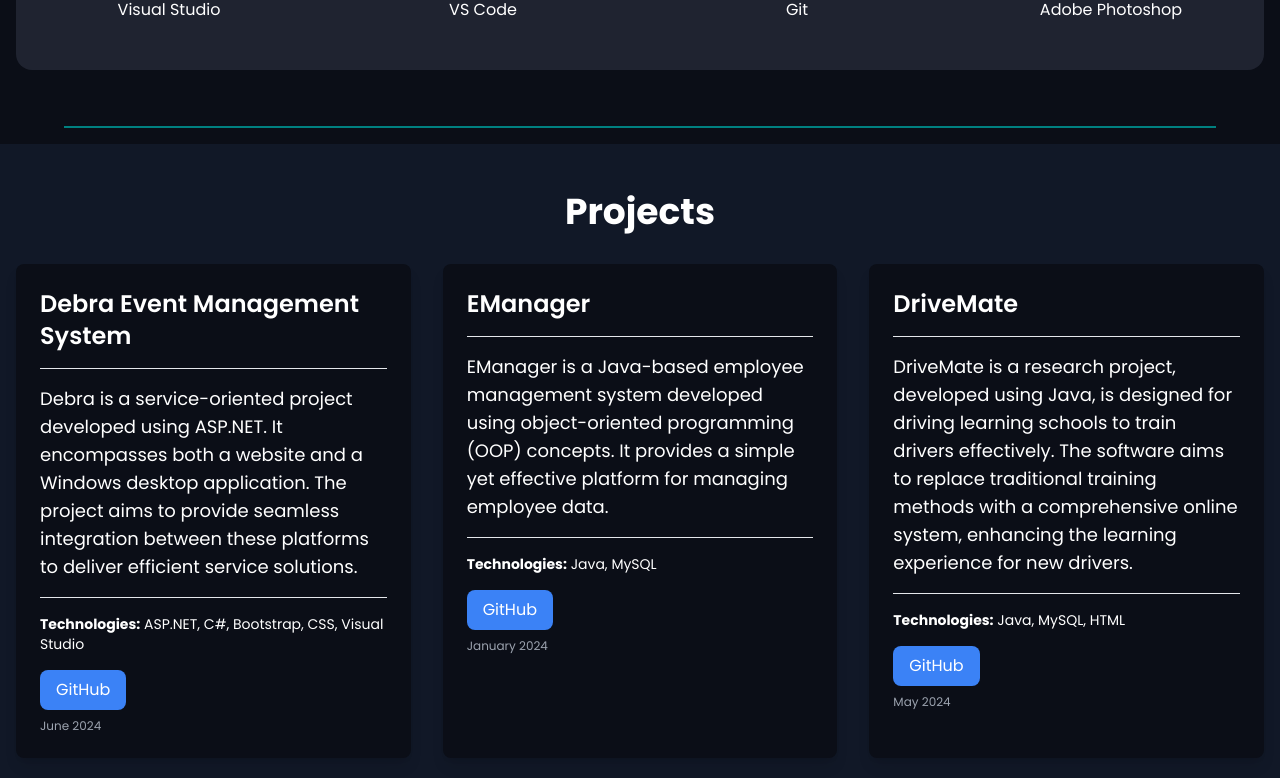
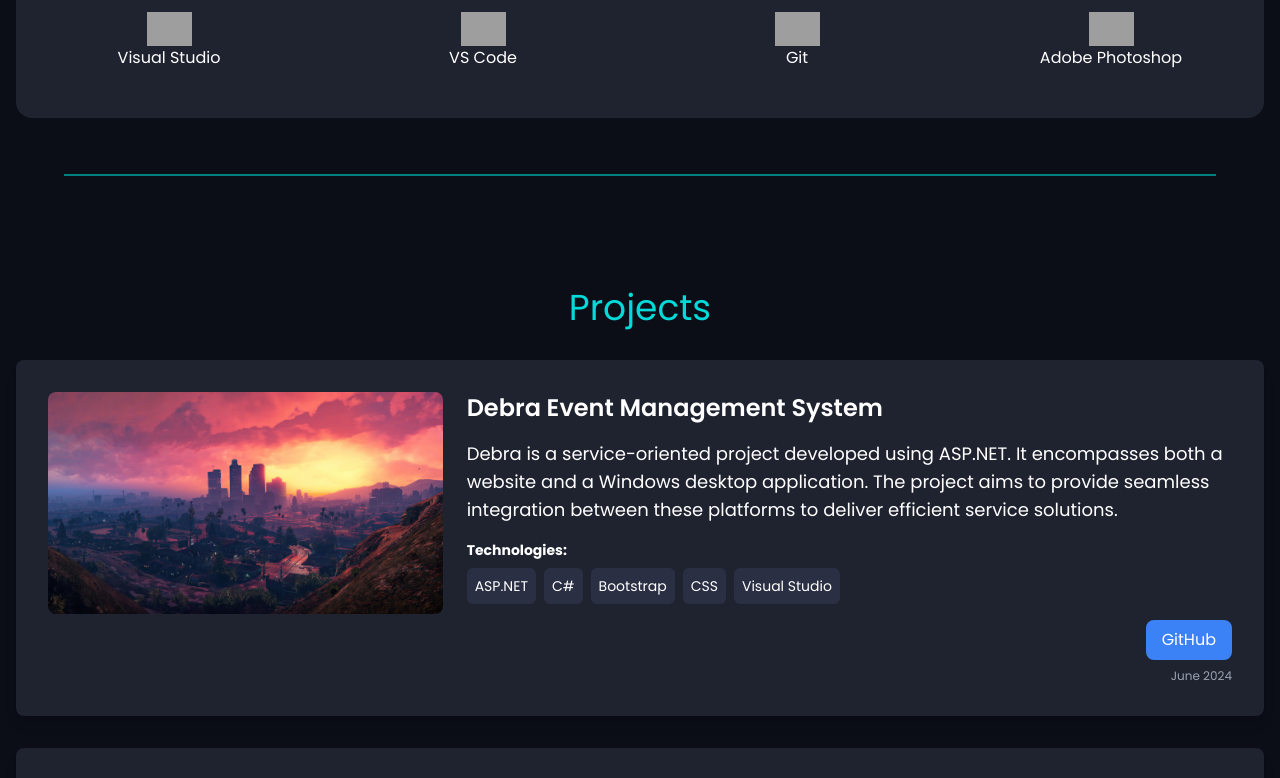
Before and after one commit to smbhathiya/portfolio-v1, a React (Vite) app: page / in a window 1280 px wide. Shown: the part 2031-2809 px from the top of the page. Built offline with nearby package versions, Linux system fonts and the light colour scheme; grey boxes are pictures that could not be loaded.

Commit message:
project, skills, navbar design updated , fixed some issues

```diff
--- a/src/components/Navbar.jsx
+++ b/src/components/Navbar.jsx
@@ -31,6 +31,23 @@ const Navbar = () => {
     window.addEventListener("scroll", handleScroll);
 
     return () => window.removeEventListener("scroll", handleScroll);
+  }, []);
+
+  useEffect(() => {
+    const handleHashChange = () => {
+      const hash = window.location.hash;
+      if (hash) {
+        const offset = 40;
+        window.scrollTo({
+          top: document.querySelector(hash)?.offsetTop - offset,
+          behavior: "smooth",
+        });
+      }
+    };
+
+    window.addEventListener("hashchange", handleHashChange);
+
+    return () => window.removeEventListener("hashchange", handleHashChange);
   }, []);
 
   return (
--- a/src/components/Projects.jsx
+++ b/src/components/Projects.jsx
@@ -1,6 +1,7 @@
 import React from "react";
 import { motion } from "framer-motion";
 import { useInView } from "react-intersection-observer";
+import { assets } from "../assets/assets";
 
 const projects = [
   {
@@ -11,6 +12,7 @@ const projects = [
     technologies: ["ASP.NET", "C#", "Bootstrap", "CSS", "Visual Studio"],
     github: "https://github.com/smbhathiya/DebraEventmanagement.git",
     date: "June 2024",
+    image: assets.debra_img,
   },
   {
     id: 2,
@@ -20,6 +22,7 @@ const projects = [
     technologies: ["Java", "MySQL"],
     github: "https://github.com/smbhathiya/EManager.git",
     date: "January 2024",
+    image: assets.debra_img,
   },
   {
     id: 3,
@@ -29,6 +32,7 @@ const projects = [
     technologies: ["Java", "MySQL", "HTML"],
     github: "https://github.com/smbhathiya/DriveMateLearner.git",
     date: "May 2024",
+    image: assets.debra_img,
   },
   {
     id: 4,
@@ -38,6 +42,7 @@ const projects = [
     technologies: ["Java", "Firebase", "XML", "Android Studio"],
     github: "https://github.com/smbhathiya/SweetCupCakes.git",
     date: "April 2024",
+    image: assets.debra_img,
   },
   {
     id: 5,
@@ -47,6 +52,7 @@ const projects = [
     technologies: ["HTML", "CSS", "Bootstrap", "PHP", "MySQL"],
     github: "https://github.com/smbhathiya/CineplexCinemaWebsite.git",
     date: "April 2024",
+    image: assets.debra_img,
   },
 ];
 
@@ -57,13 +63,13 @@ const Projects = () => {
   });
 
   return (
-    <section id="projects" className="bg-gray-900 text-white py-12">
-      <div className="container mx-auto px-4 ">
-        <h2 className="text-4xl font-bold text-center mb-8">Projects</h2>
+    <section id="projects" className="bg-brandDark text-white py-12">
+      <div className="container mx-auto px-4">
+        <h2 className="text-4xl text-mainLight text-center mb-8">Projects</h2>
 
         <div
           ref={projectsRef}
-          className={`grid grid-cols-1 sm:grid-cols-2 lg:grid-cols-3 gap-8  ${
+          className={`grid grid-cols-1 gap-8 ${
             projectsInView ? "opacity-100" : "opacity-0"
           } transition-opacity duration-700`}
         >
@@ -76,26 +82,46 @@ const Projects = () => {
                 y: projectsInView ? 0 : 20,
               }}
               transition={{ duration: 0.5 }}
-              className="bg-brandDark p-6 rounded-lg shadow-lg transform transition-transform crsor-pointer"
+              className="bg-bgDark2 p-8 rounded-lg shadow-lg flex flex-col md:flex-row items-start space-y-4 md:space-y-0 md:space-x-6"
             >
+              {/* Image Section */}
+              <div className="flex-shrink-0 md:w-1/3">
+                <img
+                  src={project.image}
+                  alt={project.title}
+                  className="w-full h-auto object-cover rounded-lg"
+                />
+              </div>
+
+              {/* Text Section */}
+              <div className="flex-1">
                 <h3 className="text-2xl font-semibold mb-4">{project.title}</h3>
-              <hr />
-              <p className="text-lg mb-4 mt-4 ">{project.description}</p>
-              <hr />
-              <div className="text-sm mb-4 mt-4">
-                <strong>Technologies:</strong> {project.technologies.join(", ")}
+                <p className="text-lg mb-4">{project.description}</p>
+                <div className="text-sm mb-4">
+                  <strong>Technologies:</strong>{" "}
+                  <div className="flex flex-wrap gap-2 mt-2">
+                    {project.technologies.map((tech, index) => (
+                      <p
+                        key={index}
+                        className="text-sm bg-bgDark3 rounded-md p-2"
+                      >
+                        {tech}
+                      </p>
+                    ))}
                   </div>
-              <div className="flex space-x-4">
+                </div>
+                <div className="flex flex-col items-end">
                   <a
                     href={project.github}
                     target="_blank"
                     rel="noopener noreferrer"
-                  className="bg-blue-500 text-white px-4 py-2 rounded-lg hover:bg-blue-600"
+                    className="bg-blue-500 text-white px-4 py-2 rounded-lg hover:bg-blue-600 mb-2"
                   >
                     GitHub
                   </a>
+                  <div className="text-xs text-gray-400">{project.date}</div>
                 </div>
-              <div className="text-xs text-gray-400 mt-2">{project.date}</div>
+              </div>
             </motion.div>
           ))}
         </div>
--- a/src/components/Skills.jsx
+++ b/src/components/Skills.jsx
@@ -125,7 +125,7 @@ const skillData = [
 
 const Skills = () => {
   return (
-    <section id="skills" className="bg-brandDark text-white ">
+    <section id="skills" className="bg-brandDark text-white py-12">
       <div className="container mx-auto px-4 pb-10">
         <h2 className="text-4xl text-mainLight text-center mb-8">
           Languages and Tools
```
Lines whose indentation alone changed are shown as unchanged.
